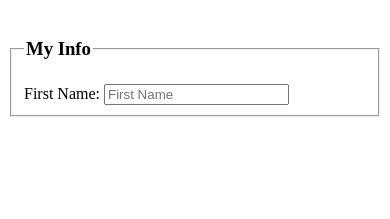
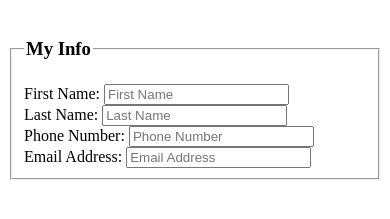
Before and after one commit to tdalal17/ITMD-361-Lab-4, a plain HTML site: page index.html in a window 390 px wide. Shown: the part 61-280 px from the top of the page. Drawn offline with Linux system fonts and the light colour scheme.

Commit message:
added last name phone number and email

```diff
--- a/index.html
+++ b/index.html
@@ -9,8 +9,17 @@
     <form method="POST" action=" http://bloomingdale.sat.iit.edu/kriedan/lab3formscript.php">
         <fieldset>
             <legend>
-              <h3>My Info</h3>
+             <h3>My Info</h3>
             </legend>
             <div>
-              <label>First Name: <input type="text" name="first_name_field" placeholder="First Name"></label>
+             <label>First Name: <input type="text" name="first_name_field" placeholder="First Name"></label>
             </div>
+            <div>
+             <label>Last Name: <input type="text" name="last_name_field" placeholder="Last Name"></label>
+            </div>
+            <div>
+             <label>Phone Number: <input type="number" name="phone_field" placeholder="Phone Number"></label>
+            </div>
+            <div>
+             <label>Email Address: <input type="email" name="email_field" placeholder="Email Address"></label>
+            </div>
```
